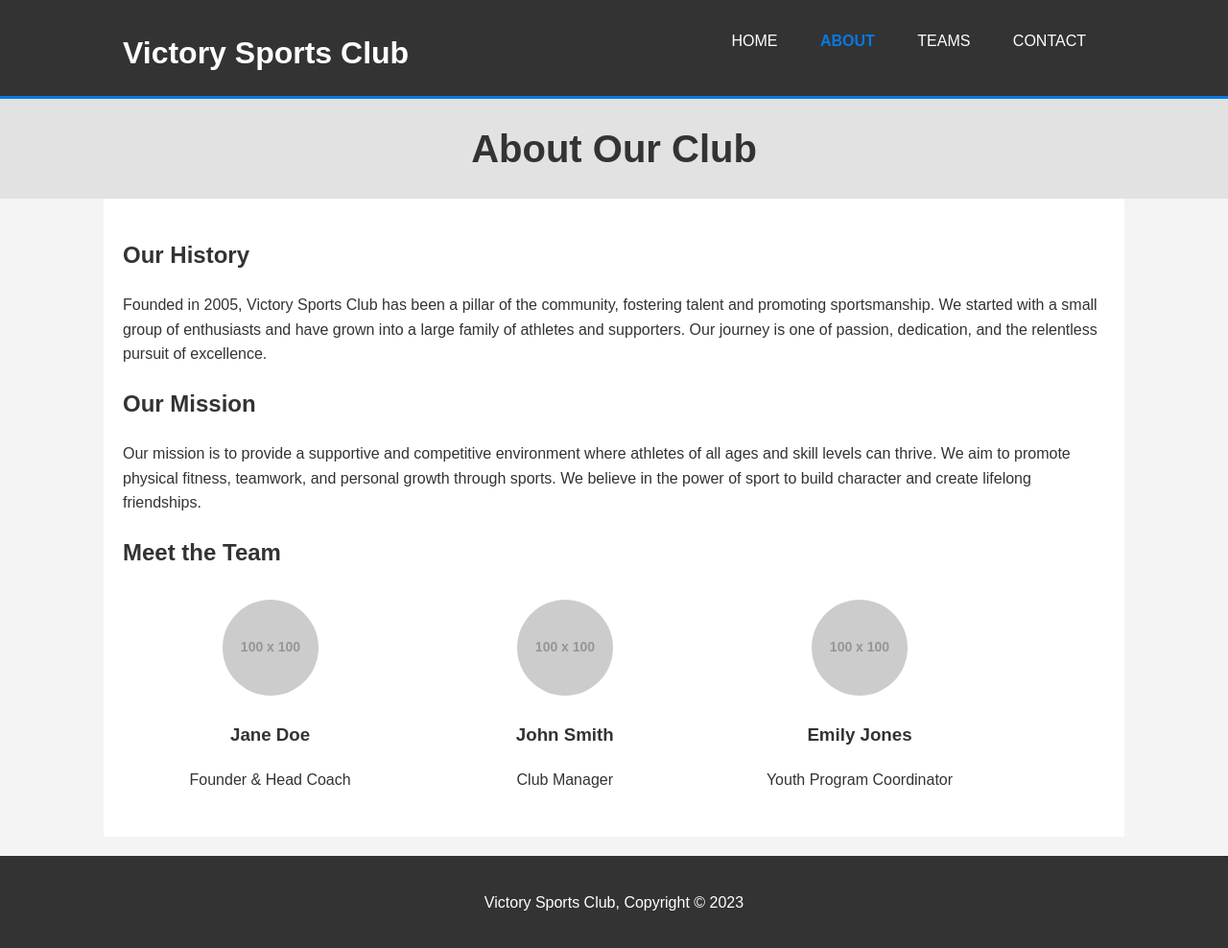
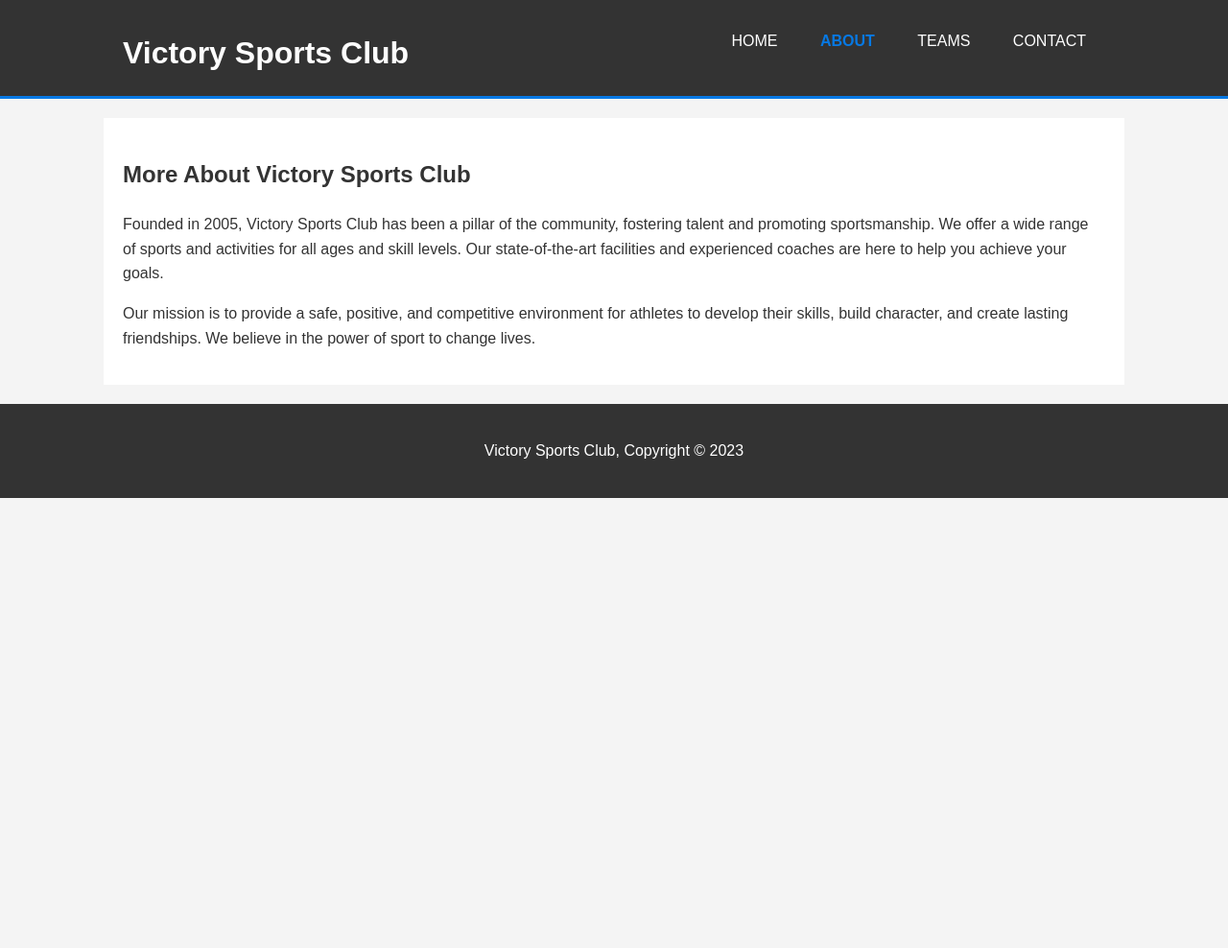
Before and after one commit to titiwatr/example-git-branch, a plain HTML site: page about/about.html in a window 1280 px wide. Shown: the whole page at 96% size. After the commit the page ends 800 px from the top, so only its background shows below. Drawn offline with Linux system fonts and the light colour scheme; placeholder pictures from the web are drawn by us.

Commit message:
tidy up, add missing nav in some pages

```diff
--- a/about/about.html
+++ b/about/about.html
@@ -54,27 +54,7 @@
         #main-content {
             padding: 20px;
             background: #fff;
-        }
-        .page-title {
-            padding: 20px 0;
-            text-align: center;
-            background: #e2e2e2;
-        }
-        .page-title h1 {
-            margin: 0;
-            font-size: 40px;
-        }
-        .card {
-            float: left;
-            width: 30%;
-            padding: 10px;
-            box-sizing: border-box;
-            text-align: center;
-        }
-        .card img {
-            width: 100px;
-            height: 100px;
-            border-radius: 50%;
+            margin-top: 20px;
         }
         footer {
             padding: 20px;
@@ -95,48 +75,17 @@
                 <ul>
                     <li><a href="../index.html">Home</a></li>
                     <li class="current"><a href="about.html">About</a></li>
-                    <li><a href="#">Teams</a></li>
-                    <li><a href="#">Contact</a></li>
+                    <li><a href="../team/team.html">Teams</a></li>
+                    <li><a href="../contact/contact.html">Contact</a></li>
                 </ul>
             </nav>
         </div>
     </header>
 
-    <section class="page-title">
-        <div class="container">
-            <h1>About Our Club</h1>
-        </div>
-    </section>
-
     <div class="container" id="main-content">
-        <section id="history">
-            <h2>Our History</h2>
-            <p>Founded in 2005, Victory Sports Club has been a pillar of the community, fostering talent and promoting sportsmanship. We started with a small group of enthusiasts and have grown into a large family of athletes and supporters. Our journey is one of passion, dedication, and the relentless pursuit of excellence.</p>
-        </section>
-
-        <section id="mission">
-            <h2>Our Mission</h2>
-            <p>Our mission is to provide a supportive and competitive environment where athletes of all ages and skill levels can thrive. We aim to promote physical fitness, teamwork, and personal growth through sports. We believe in the power of sport to build character and create lifelong friendships.</p>
-        </section>
-
-        <section id="team">
-            <h2>Meet the Team</h2>
-            <div class="card">
-                <img src="https://via.placeholder.com/100" alt="Founder">
-                <h3>Jane Doe</h3>
-                <p>Founder & Head Coach</p>
-            </div>
-            <div class="card">
-                <img src="https://via.placeholder.com/100" alt="Manager">
-                <h3>John Smith</h3>
-                <p>Club Manager</p>
-            </div>
-            <div class="card">
-                <img src="https://via.placeholder.com/100" alt="Coordinator">
-                <h3>Emily Jones</h3>
-                <p>Youth Program Coordinator</p>
-            </div>
-        </section>
+        <h2>More About Victory Sports Club</h2>
+        <p>Founded in 2005, Victory Sports Club has been a pillar of the community, fostering talent and promoting sportsmanship. We offer a wide range of sports and activities for all ages and skill levels. Our state-of-the-art facilities and experienced coaches are here to help you achieve your goals.</p>
+        <p>Our mission is to provide a safe, positive, and competitive environment for athletes to develop their skills, build character, and create lasting friendships. We believe in the power of sport to change lives.</p>
     </div>
 
     <footer>
```
Also changed, not shown: team/team.html (+74 -5 lines).
